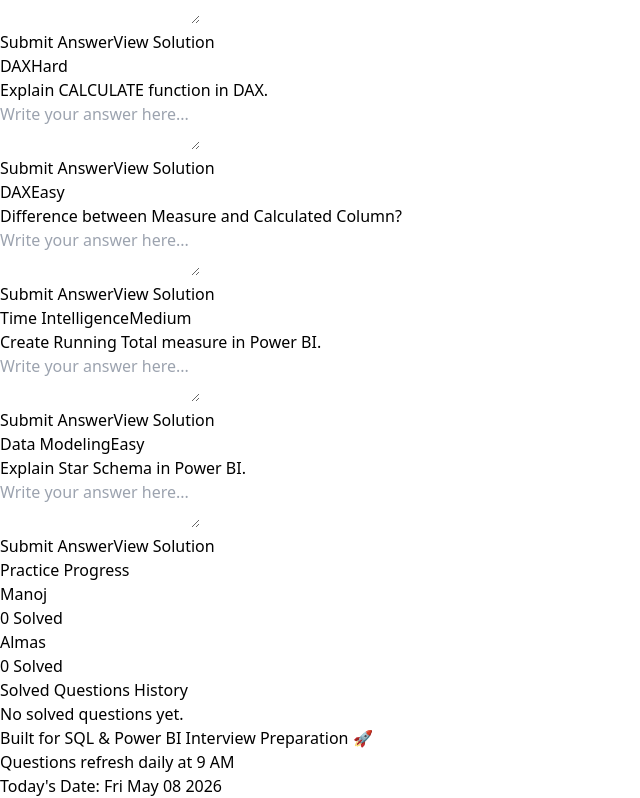
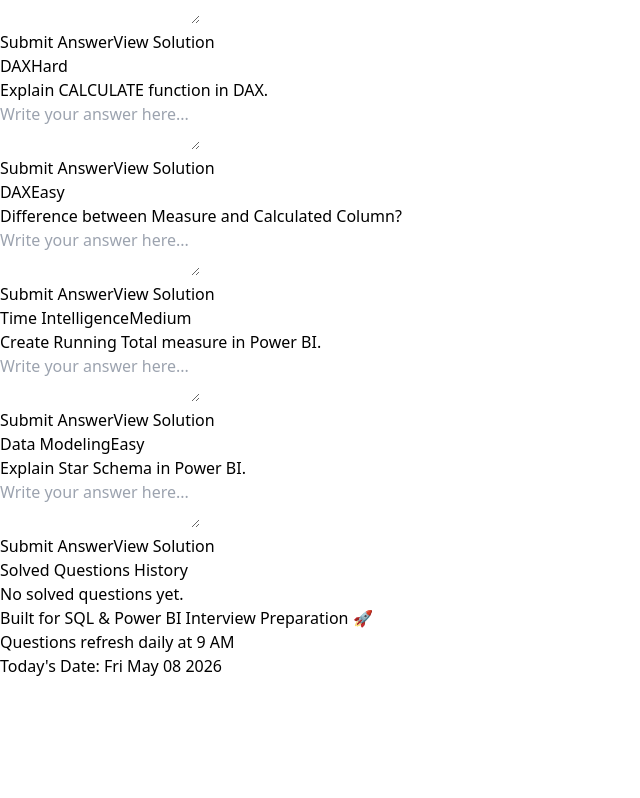
Before and after one commit to Manoj123456344/sql-powerbi-practice, a React (Vite) app: page / in a window 1280 px wide. Shown: the part 1038-1836 px from the top of the page, without its empty margins (0-640 px from the left). After the commit the page ends 1716 px from the top, so only its background shows below. Built offline with nearby package versions, Linux system fonts and the light colour scheme.

Commit message:
updated app

```diff
--- a/src/App.jsx
+++ b/src/App.jsx
@@ -7,11 +7,18 @@
   const [userData, setUserData] = useState({
     Manoj: {
       solved: [],
-      answers: {}
+      answers: {},
+      dates: {}
     },
     Almas: {
       solved: [],
-      answers: {}
+      answers: {},
+      dates: {}
+    },
+    Guest: {
+      solved: [],
+      answers: {},
+      dates: {}
     }
   });
 
@@ -190,7 +197,12 @@
             solved: [
               ...prev[currentUser].solved,
               item.question
-            ]
+            ],
+
+            dates: {
+              ...prev[currentUser].dates,
+              [item.question]: new Date().toLocaleDateString()
+            }
 
           }
 
@@ -307,7 +319,6 @@
 
       <div className="max-w-7xl mx-auto space-y-6">
 
-        {/* Header */}
         <div className="bg-white rounded-3xl shadow-lg p-5 md:p-8">
 
           <div className="flex flex-col lg:flex-row lg:items-center lg:justify-between gap-5">
@@ -339,6 +350,7 @@
               >
                 <option>Manoj</option>
                 <option>Almas</option>
+                <option>Guest</option>
               </select>
 
             </div>
@@ -347,7 +359,6 @@
 
         </div>
 
-        {/* Stats */}
         <div className="grid grid-cols-2 lg:grid-cols-4 gap-4">
 
           <div className="bg-white p-5 rounded-3xl shadow-md">
@@ -392,7 +403,6 @@
 
         </div>
 
-        {/* SQL Questions */}
         <div className="bg-white rounded-3xl shadow-lg p-5 md:p-8">
 
           <h2 className="text-2xl md:text-3xl font-bold mb-6">
@@ -413,7 +423,6 @@
 
         </div>
 
-        {/* Power BI Questions */}
         <div className="bg-white rounded-3xl shadow-lg p-5 md:p-8">
 
           <h2 className="text-2xl md:text-3xl font-bold mb-6">
@@ -434,44 +443,6 @@
 
         </div>
 
-        {/* Progress */}
-        <div className="bg-white rounded-3xl shadow-lg p-5 md:p-8">
-
-          <h2 className="text-2xl font-bold mb-6">
-            Practice Progress
-          </h2>
-
-          <div className="space-y-5">
-
-            <div className="flex items-center justify-between border-b pb-4">
-
-              <h3 className="font-semibold text-lg">
-                Manoj
-              </h3>
-
-              <div className="text-xl font-bold">
-                {userData.Manoj.solved.length} Solved
-              </div>
-
-            </div>
-
-            <div className="flex items-center justify-between border-b pb-4">
-
-              <h3 className="font-semibold text-lg">
-                Almas
-              </h3>
-
-              <div className="text-xl font-bold">
-                {userData.Almas.solved.length} Solved
-              </div>
-
-            </div>
-
-          </div>
-
-        </div>
-
-        {/* Solved Questions History */}
         <div className="bg-white rounded-3xl shadow-lg p-5 md:p-8">
 
           <h2 className="text-2xl font-bold mb-6">
@@ -492,14 +463,14 @@
 
                 <div
                   key={index}
-                  className="border border-gray-200 rounded-2xl p-4 bg-gray-50"
+                  className="border border-gray-200 rounded-2xl p-5 bg-gray-50"
                 >
 
-                  <div className="flex items-start justify-between gap-4">
+                  <div className="flex items-start justify-between gap-4 mb-3">
 
                     <div>
 
-                      <p className="font-semibold text-gray-800">
+                      <p className="font-semibold text-gray-800 text-lg">
                         {question}
                       </p>
 
@@ -507,11 +478,33 @@
                         Solved by {currentUser}
                       </p>
 
+                      <p className="text-sm text-blue-600 mt-1">
+                        Date: {
+                          userData[currentUser].dates?.[question]
+                          || today
+                        }
+                      </p>
+
                     </div>
 
-                    <div className="text-green-600 font-bold">
+                    <div className="text-green-600 font-bold text-xl">
                       ✅
                     </div>
+
+                  </div>
+
+                  <div className="bg-white border border-gray-200 rounded-xl p-4 mt-3">
+
+                    <p className="text-sm font-semibold text-gray-500 mb-2">
+                      Your Answer
+                    </p>
+
+                    <p className="text-gray-800 whitespace-pre-wrap">
+                      {
+                        userData[currentUser].answers?.[question]
+                        || "No answer available"
+                      }
+                    </p>
 
                   </div>
 
@@ -525,7 +518,6 @@
 
         </div>
 
-        {/* Footer */}
         <div className="text-center text-gray-500 py-6 text-sm md:text-base">
 
           Built for SQL & Power BI Interview Preparation 🚀
```
